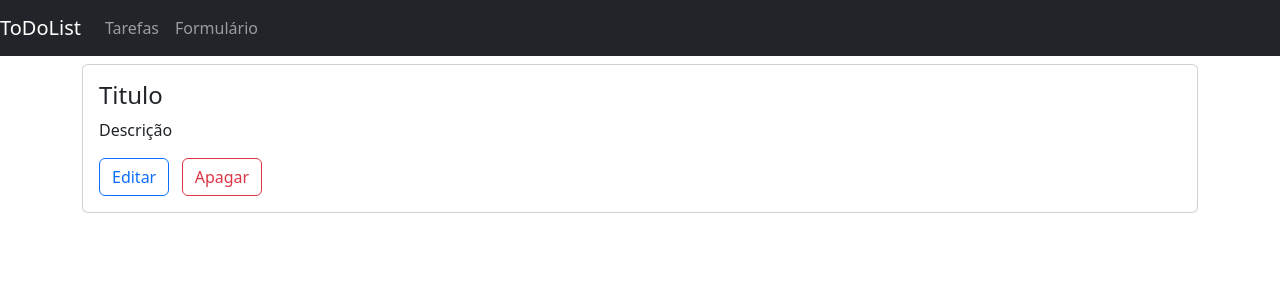
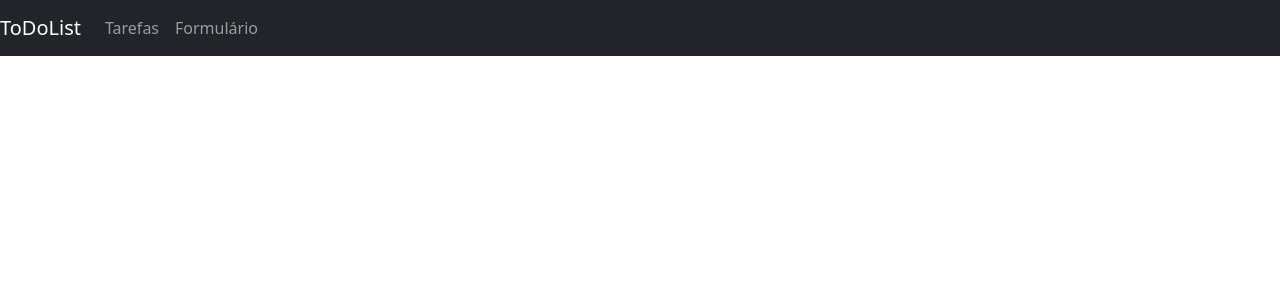
Before and after one commit to jefersoniw/todo-list-vue-option-api, a Vue app: page / in a window 1280 px wide. Shown: the top 300 px of the page. Built offline with nearby package versions, Linux system fonts and the light colour scheme.

Commit message:
feat: Listando tarefas.

```diff
--- a/src/views/List.vue
+++ b/src/views/List.vue
@@ -1,11 +1,27 @@
 <template>
   <div class="container mt-2">
-    <b-card title="Titulo">
-      <b-card-text>Descrição</b-card-text>
+    <div class="mt-2" :key="index" v-for="(task, index) in   tasks ">
+      <b-card :title="task.subject">
+        <b-card-text>{{ task.description }}</b-card-text>
 
-      <b-button variant="outline-primary">Editar</b-button>
-      &nbsp
-      <b-button variant="outline-danger">Apagar</b-button>
-    </b-card>
+        <b-button variant="outline-primary" @click="editTask(index)">Editar</b-button>
+        &nbsp
+        <b-button variant="outline-danger" @click="deleteTask(index)">Apagar</b-button>
+      </b-card>
+    </div>
   </div>
 </template>
+
+<script>
+export default {
+  name: 'List',
+  data() {
+    return {
+      tasks: []
+    }
+  },
+  created() {
+    this.tasks = (localStorage.getItem('tasks')) ? JSON.parse(localStorage.getItem('tasks')) : []
+  }
+}
+</script>
```
